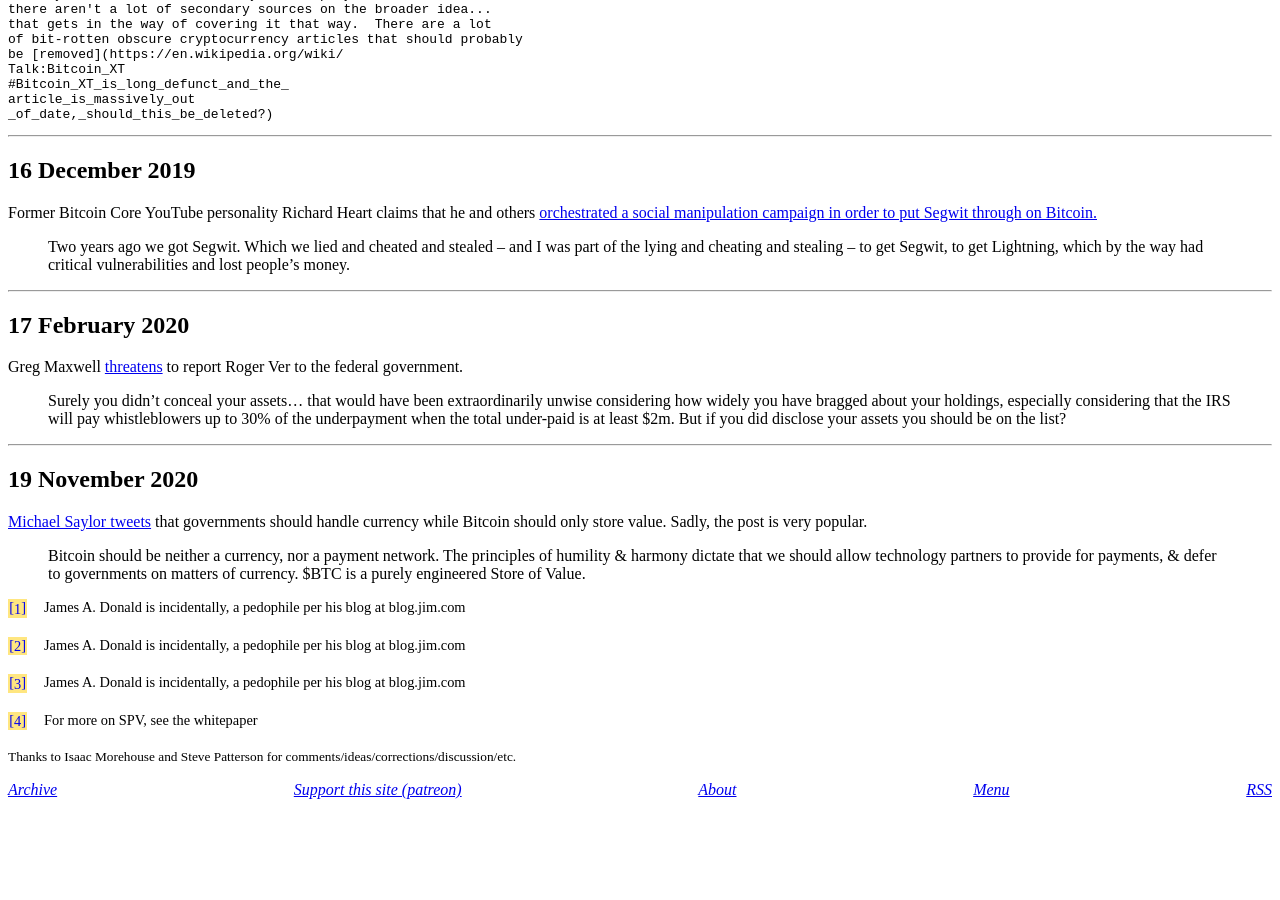
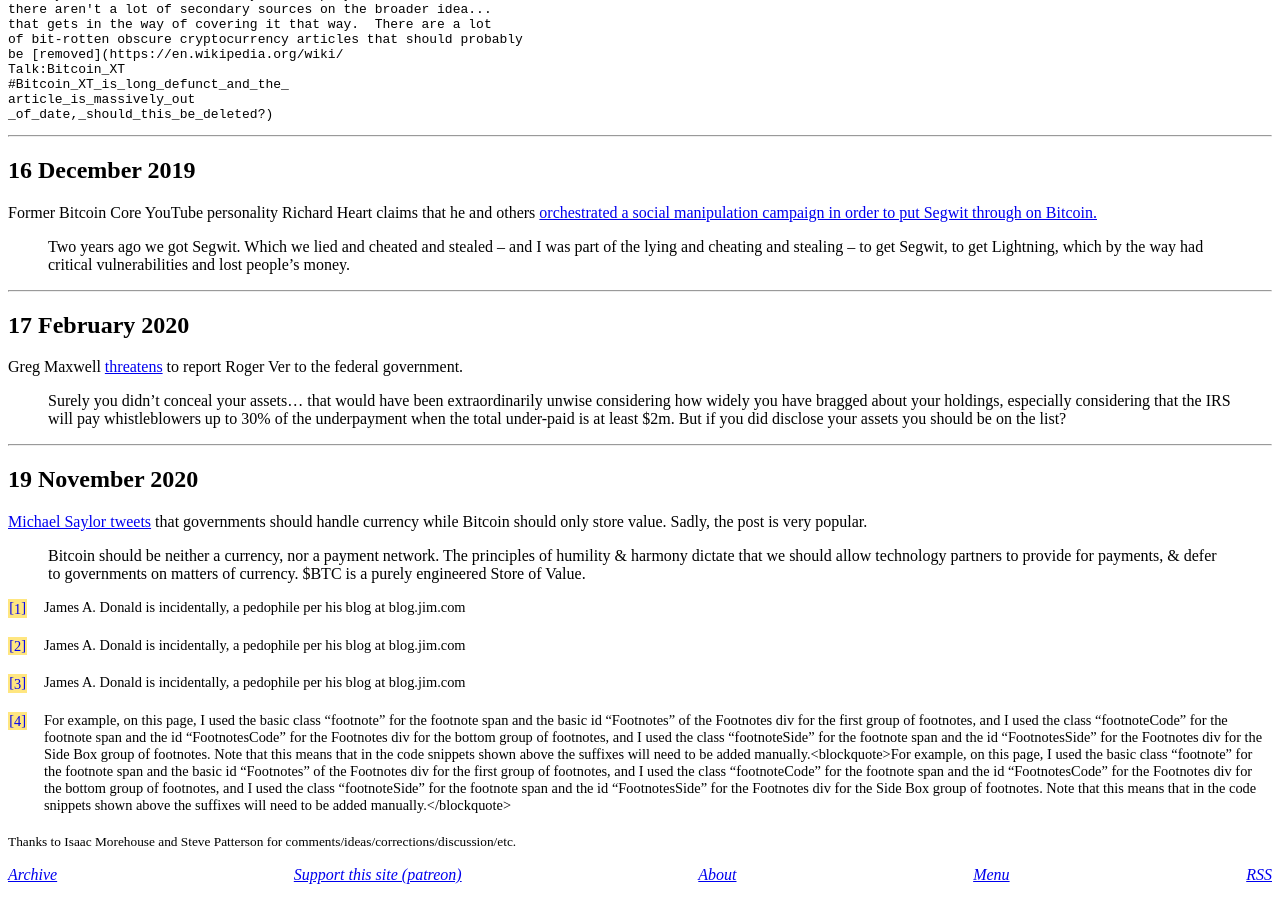
Before and after one commit to derykmakgill/website, a Jekyll site: the page built from testbtc.md, in a window 1280 px wide and 900 px high, scrolled down 22595 px. Built offline with Jekyll 4.4.1, drawn with Linux system fonts in a browser that asks for light colours; a script that is not in the unit is left out; before the commit the page ends 23410 px from its top, so only the background shows below that.

Commit message:
Update testbtc.md

````diff
--- a/testbtc.md
+++ b/testbtc.md
@@ -192,7 +192,7 @@
 
 ## 03 November 2008
 
-Satoshi Nakamoto argues that Bitcoin can scale easily on-chain through the use of specialised data centers and Simplified Payment Verification. <span class="footnote"><span class="fnHide"> (Footnote: </span>For more on SPV, see the whitepaper <span class="fnHide">)</span></span>
+Satoshi Nakamoto argues that Bitcoin can scale easily on-chain through the use of specialised data centers and Simplified Payment Verification. <span class="footnote"><span class="fnHide"> (Footnote: </span>For example, on this page, I used the basic class "footnote" for the footnote span and the basic id "Footnotes" of the Footnotes div for the first group of footnotes, and I used the class "footnoteCode" for the footnote span and the id "FootnotesCode" for the Footnotes div for the bottom group of footnotes, and I used the class "footnoteSide" for the footnote span and the id "FootnotesSide" for the Footnotes div for the Side Box group of footnotes. Note that this means that in the code snippets shown above the suffixes will need to be added manually.<blockquote>For example, on this page, I used the basic class "footnote" for the footnote span and the basic id "Footnotes" of the Footnotes div for the first group of footnotes, and I used the class "footnoteCode" for the footnote span and the id "FootnotesCode" for the Footnotes div for the bottom group of footnotes, and I used the class "footnoteSide" for the footnote span and the id "FootnotesSide" for the Footnotes div for the Side Box group of footnotes. Note that this means that in the code snippets shown above the suffixes will need to be added manually.</blockquote><span class="fnHide">)</span></span>
 
 ```
 Long before the network gets anywhere near as large as that, it would be safe
````
